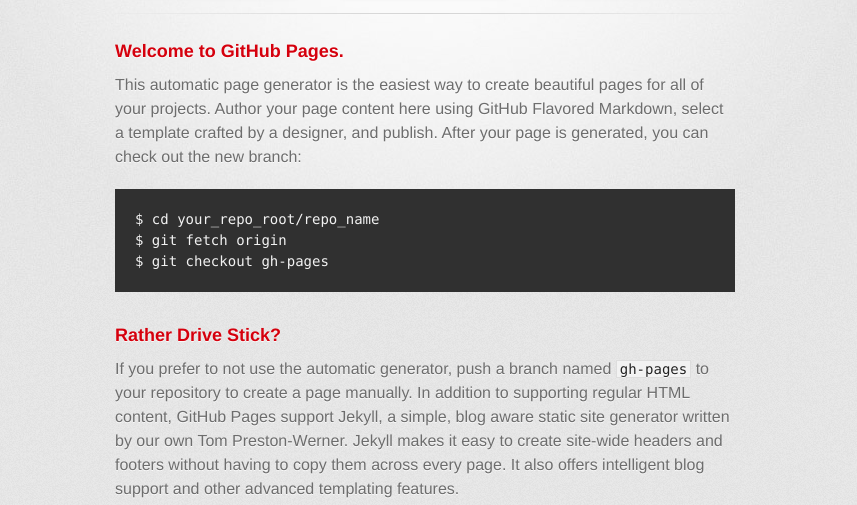
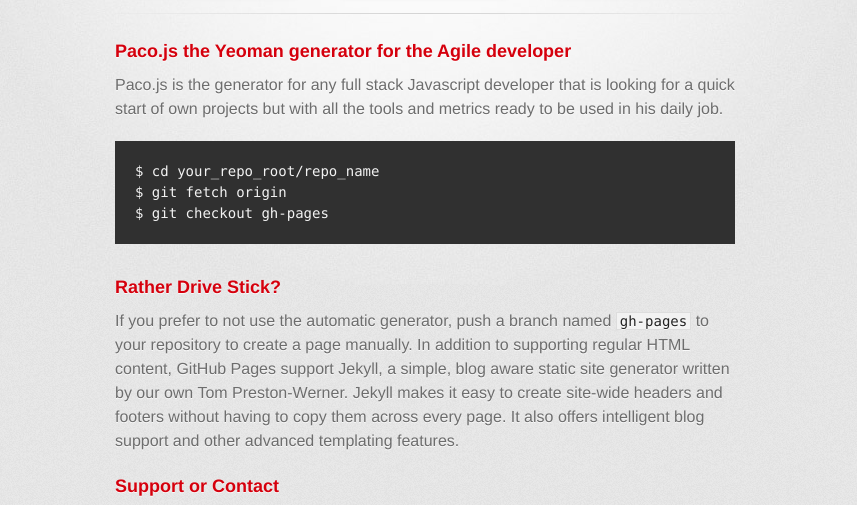
Before and after one commit to lucamezzalira/pacojs, a plain HTML site: page index.html in a window 1280 px wide. Shown: the part 289-794 px from the top of the page, without its empty margins (215-1072 px from the left). Drawn offline with Linux system fonts and the light colour scheme; a web font is replaced by a local one.

Commit message:
introduction of the page

```diff
--- a/index.html
+++ b/index.html
@@ -34,9 +34,9 @@
 
         <section id="main_content">
           <h3>
-<a name="welcome-to-github-pages" class="anchor" href="#welcome-to-github-pages"><span class="octicon octicon-link"></span></a>Welcome to GitHub Pages.</h3>
+<a name="welcome-to-github-pages" class="anchor" href="#welcome-to-github-pages"><span class="octicon octicon-link"></span></a>Paco.js the Yeoman generator for the Agile developer</h3>
 
-<p>This automatic page generator is the easiest way to create beautiful pages for all of your projects. Author your page content here using GitHub Flavored Markdown, select a template crafted by a designer, and publish. After your page is generated, you can check out the new branch:</p>
+<p>Paco.js is the generator for any full stack Javascript developer that is looking for a quick start of own projects but with all the tools and metrics ready to be used in his daily job.</p>
 
 <pre><code>$ cd your_repo_root/repo_name
 $ git fetch origin
```
